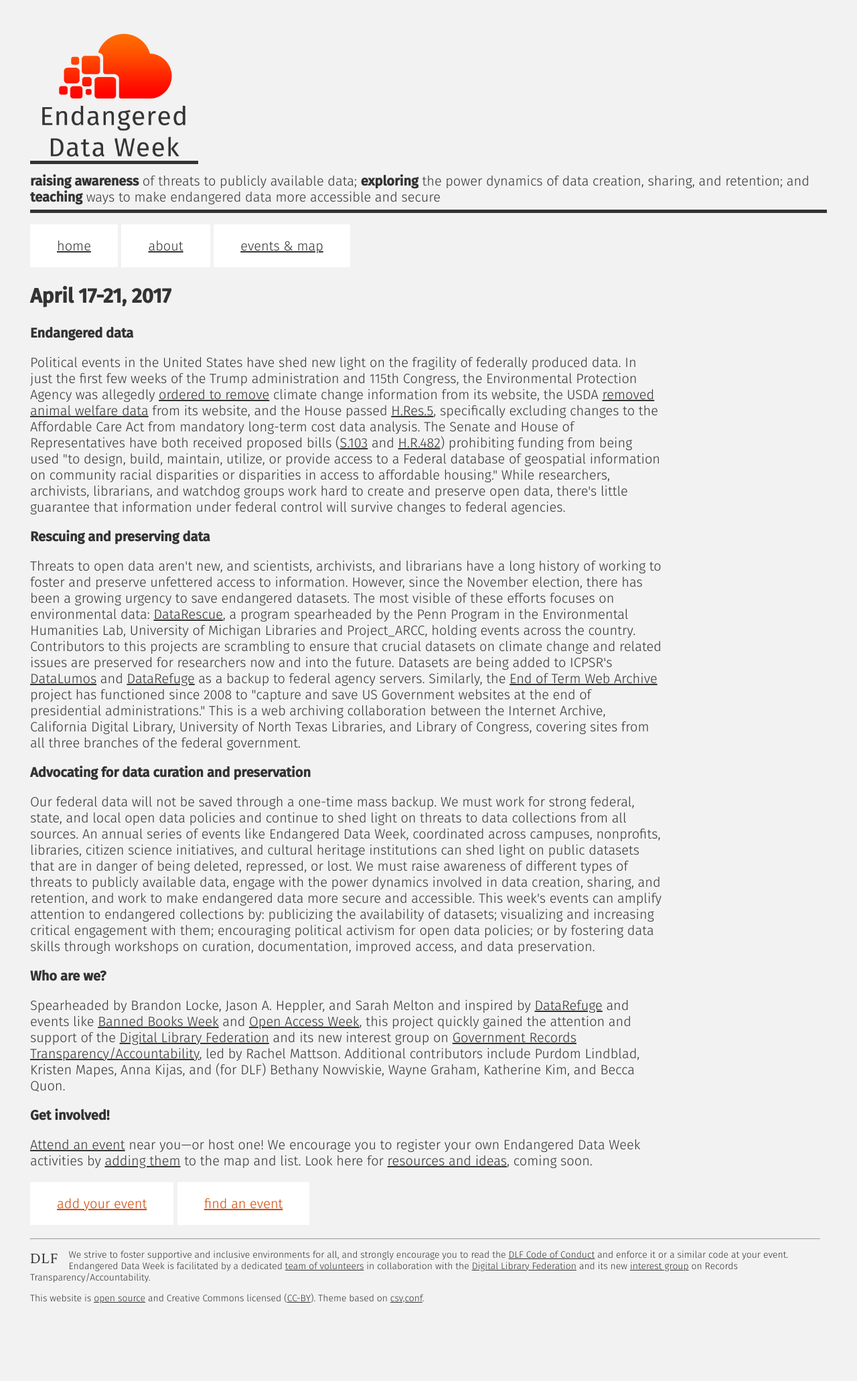
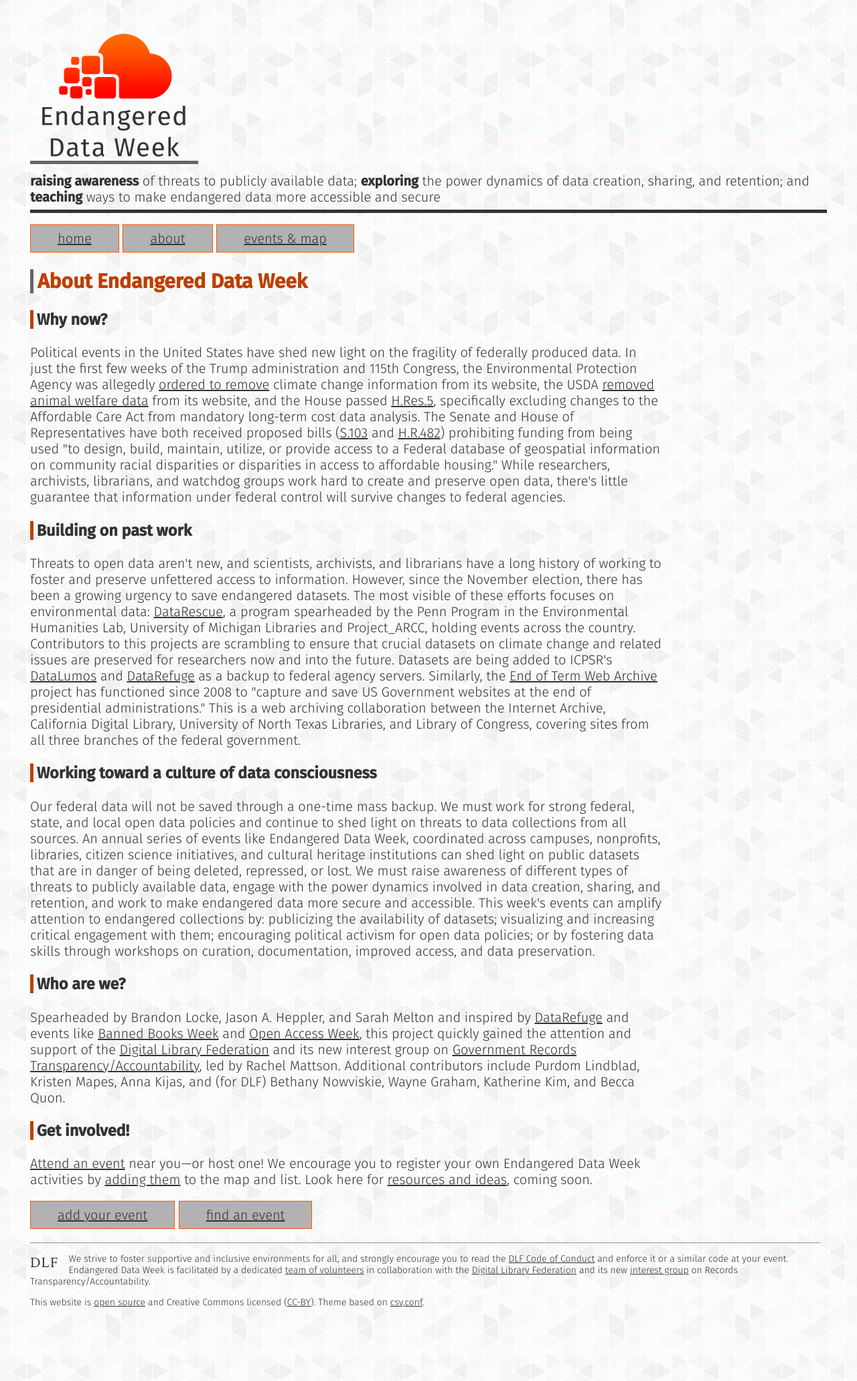
Before and after one commit to endangereddataweek/endangereddataweek.org, a Jekyll site: the page built from about.html, in a window 1280 px wide. Shown: the whole page at 67% size. Built offline with Jekyll 4.4.1, drawn with Linux system fonts in a browser that asks for light colours; nearby versions of some CDN libraries; a style sheet for code colours, icons or effects is not loaded.

Commit message:
prettying things up a bit

```diff
--- a/about.html
+++ b/about.html
@@ -4,39 +4,39 @@
 permalink: /about/
 ---
 
-<h2>{{ site.date }}</h2>
+<h2>About Endangered Data Week</h2>
 
   <div clas="row">
     <div class="eighty">
-      <strong>Endangered data</strong>
+      <h3>Why now?</h3>
       <p>Political events in the United States have shed new light on the fragility of federally produced data. In just the first few weeks of the Trump administration and 115th Congress, the Environmental Protection Agency was allegedly <a href='http://www.reuters.com/article/us-usa-trump-epa-climatechange-idUSKBN15906G'>ordered to remove</a> climate change information from its website, the USDA <a href="http://www.sciencemag.org/news/2017/02/trump-administration-blacks-out-animal-welfare-information">removed animal welfare data</a> from its website, and the House passed <a href='http://docs.house.gov/billsthisweek/20170102/BILLS-115hres5-PIH-FINAL.pdf'>H.Res.5</a>, specifically excluding changes to the Affordable Care Act from mandatory long-term cost data analysis. The Senate and House of Representatives have both received proposed bills (<a href='https://www.congress.gov/bill/115th-congress/senate-bill/103/text'>S.103</a> and <a href='https://www.congress.gov/bill/115th-congress/house-bill/482/text'>H.R.482</a>) prohibiting funding from being used "to design, build, maintain, utilize, or provide access to a Federal database of geospatial information on community racial disparities or disparities in access to affordable housing." While researchers, archivists, librarians, and watchdog groups work hard to create and preserve open data, there's little guarantee that information under federal control will survive changes to federal agencies.</p>
     </div>
   </div>
 
   <div class="row">
     <div class="eighty">
-      <strong>Rescuing and preserving data</strong>
+      <h3>Building on past work</h3>
       <p>Threats to open data aren't new, and scientists, archivists, and librarians have a long history of working to foster and preserve unfettered access to information. However, since the November election, there has been a growing urgency to save endangered datasets. The most visible of these efforts focuses on environmental data: <a href='http://www.ppehlab.org/what-is-a-datarescue-event'>DataRescue</a>, a program spearheaded by the Penn Program in the Environmental Humanities Lab, University of Michigan Libraries and Project_ARCC, holding events across the country. Contributors to this projects are scrambling to ensure that crucial datasets on climate change and related issues are preserved for researchers now and into the future. Datasets are being added to ICPSR's <a href='https://www.datalumos.org/'>DataLumos</a> and <a href='https://www.datarefuge.org/'>DataRefuge</a> as a backup to federal agency servers. Similarly, the <a href="http://eotarchive.cdlib.org">End of Term Web Archive</a> project has functioned since 2008 to "capture and save US Government websites at the end of presidential administrations." This is a web archiving collaboration between the Internet Archive, California Digital Library, University of North Texas Libraries, and Library of Congress, covering sites from all three branches of the federal government.</p>
     </div>
   </div>
 
   <div class="row">
     <div class="eighty">
-      <strong>Advocating for data curation and preservation</strong>
+      <h3>Working toward a culture of data consciousness</h3>
       <p>Our federal data will not be saved through a one-time mass backup. We must work for strong federal, state, and local open data policies and continue to shed light on threats to data collections from all sources. An annual series of events like Endangered Data Week, coordinated across campuses, nonprofits, libraries, citizen science initiatives, and cultural heritage institutions can shed light on public datasets that are in danger of being deleted, repressed, or lost. We must raise awareness of different types of threats to publicly available data, engage with the power dynamics involved in data creation, sharing, and retention, and work to make endangered data more secure and accessible. This week's events can amplify attention to endangered collections by: publicizing the availability of datasets; visualizing and increasing critical engagement with them; encouraging political activism for open data policies; or by fostering data skills through workshops on curation, documentation, improved access, and data preservation.</p>
     </div>
   </div>
 
   <div class="row">
     <div class="eighty">
-      <strong>Who are we?</strong>
+      <h3>Who are we?</h3>
       <p>Spearheaded by Brandon Locke, Jason A. Heppler, and Sarah Melton and inspired by <a href="https://www.datarefuge.org">DataRefuge</a> and events like <a href="http://www.bannedbooksweek.org">Banned Books Week</a> and <a href="http://www.openaccessweek.org">Open Access Week</a>, this project quickly gained the attention and support of the <a href="https://diglib.org">Digital Library Federation</a> and its new interest group on <a href="https://www.diglib.org/transparency-accountability/">Government Records Transparency/Accountability</a>, led by Rachel Mattson. Additional contributors include Purdom Lindblad, Kristen Mapes, Anna Kijas, and (for DLF) Bethany Nowviskie, Wayne Graham, Katherine Kim, and Becca Quon.</p>
     </div>
   </div>
 
       <div class="row">
         <div class="eighty">
-          <strong>Get involved!</strong>
+          <h3>Get involved!</h3>
       <p><a href="/map/">Attend an event</a> near you—or host one! We encourage you to register your own Endangered Data Week activities by <a href="https://docs.google.com/forms/d/e/1FAIpQLSeTZ30rbBS5axmn-QpWZML_nEqT_bmiz9V2TiQYYTTQSsKUxw/viewform" target="_blank">adding them</a> to the map and list. Look here for <a href="https://wiki.diglib.org/Endangered_Data_Week">resources and ideas</a>, coming soon.</p>
       <p><a title="Add your own event" class="submit-talk button" href="https://docs.google.com/forms/d/e/1FAIpQLSeTZ30rbBS5axmn-QpWZML_nEqT_bmiz9V2TiQYYTTQSsKUxw/viewform" target="_blank">add your event</a> <a title="Find an event" class="submit-talk button" href="/map/">find an event</a></p>
     </div>
--- a/css/style.css
+++ b/css/style.css
@@ -5,7 +5,8 @@
 }
 
 body {
-  background-color: #f2f2f2;
+  background-color: #fff;
+  background-image: url("bg.png");
   font-family: 'Fira Sans', sans-serif;
   margin: 45px;
   color: #333;
@@ -22,21 +23,27 @@
   transition: .25s color;
 }
 a:hover {
-  /*color: #ff5500;*/
-  color: #d34600;
+  /*color: #d34600;*/
+  color: #ff5500;
 }
 a:active {
   color: #d34600;
   /*color: #ff5500;*/
 }
 h1, h2 {
-  color: #333;
+  color: #BE3F00;
+  border-left: 5px solid #666;
+  padding-left: .2em;
 }
 h1 {
   margin: 0;
   font-size: 54px;
   padding: 0 0 10px;
-  border-bottom: 5px solid #333;
+  border-bottom: 5px solid #666;
+}
+h3 {
+  border-left: 5px solid #BE3F00;
+  padding-left: .2em;
 }
 .bold {
   font-weight: 500;
@@ -57,7 +64,7 @@
 .header-logo {
   height: 200px;
   width: auto;
-  border-bottom: 5px solid #333;
+  border-bottom: 5px solid #666;
 }
 
 ul.navigation {
@@ -153,11 +160,12 @@
 }
 .second-tagline .button {
   /*color: #ff5500;*/
-  color: #d34600;
-  background-color: #fff;
+  color: #333;
+  background-color: #b2b2b2;
   transition: .25s background;
-  padding: 1em 2em;
+  padding: .4em 2em;
   display: inline-block;
+  border: 1px solid #ff5500;
 }
 .second-tagline .button:hover {
   background-color: #f2f2f2;
```
Also changed, not shown: css/bg.png (added).
